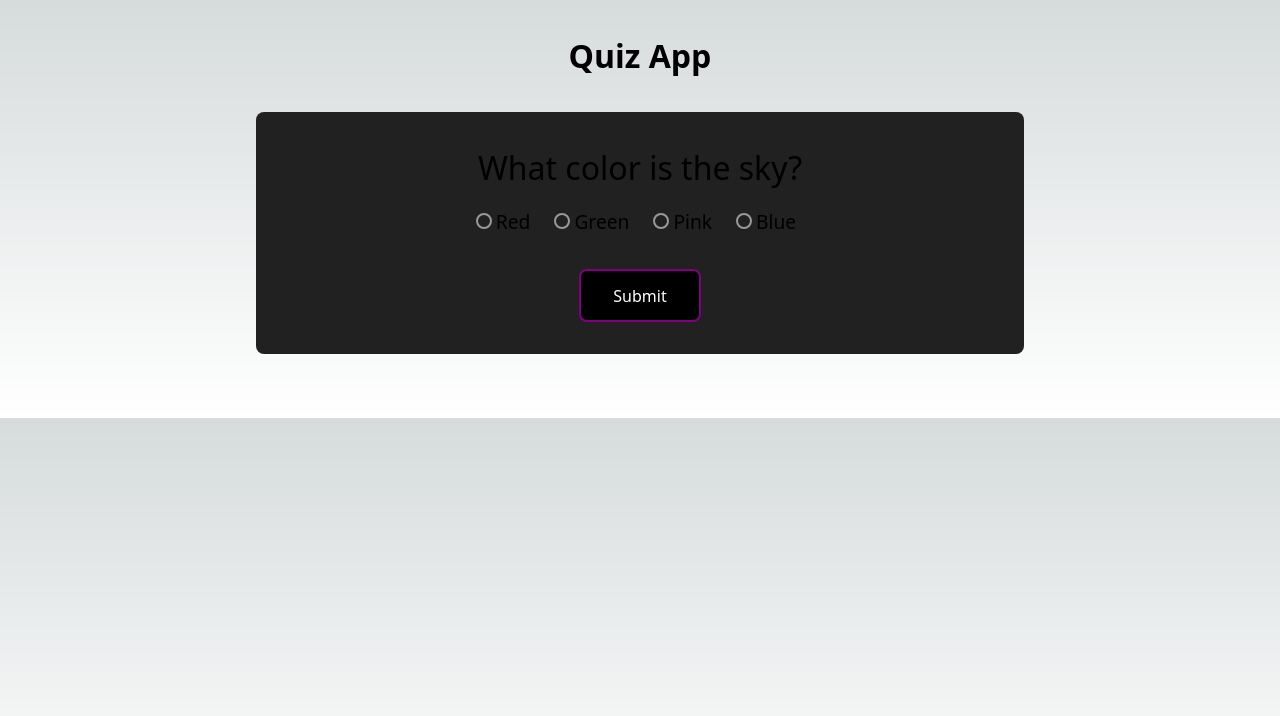
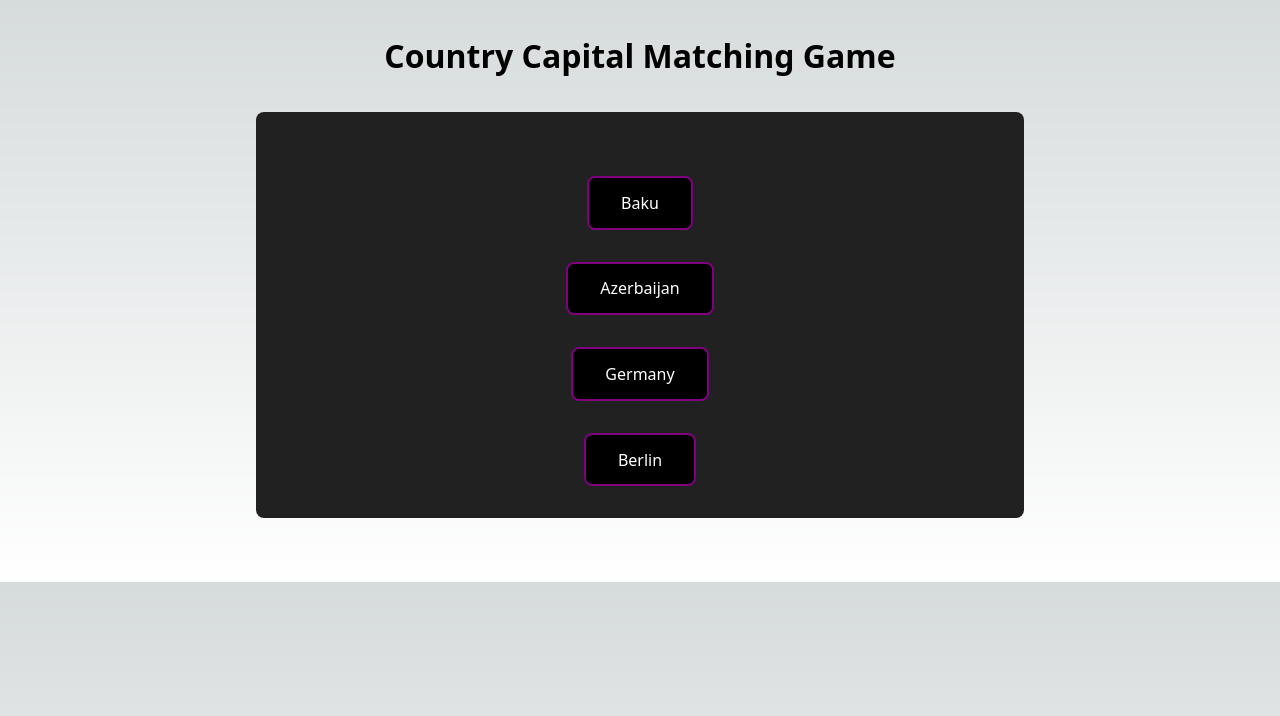
Before and after one commit to nithinK-142/coding-challenges, a React (Vite) app: page / in a window 1280 px wide. Shown: the top 716 px of the page. Built offline with nearby package versions, Linux system fonts and the light colour scheme.

Commit message:
add: CountryCapital game.

```diff
--- a/src/App.tsx
+++ b/src/App.tsx
@@ -1,11 +1,16 @@
-import Quiz from "@/components/Quiz";
-import { quizData } from "@/data/game-data";
+// import Quiz from "@/components/Quiz";
+// import { quizData } from "@/data/game-data";
+import CountryCapitalGame from "@/components/CountryCapital";
+import { countryCapitalData } from "@/data/game-data";
 
 function App() {
   return (
     <main>
-      <h1>Quiz App</h1>
-      <Quiz questions={quizData} />
+      {/* <h1 className="text-center">Quiz App</h1>
+      <Quiz questions={quizData} /> */}
+
+      <h1 className="text-center">Country Capital Matching Game</h1>
+      <CountryCapitalGame data={countryCapitalData} />
     </main>
   );
 }
--- /dev/null
+++ b/src/components/CountryCapital.tsx
@@ -0,0 +1,92 @@
+import { useState } from "react";
+
+type ButtonState = "DEFAULT" | "SELECTED" | "WRONG";
+type Option = {
+  value: string;
+  state: ButtonState;
+};
+
+function randomize() {
+  return Math.random() - 0.6;
+}
+
+function getCountries(data: Record<string, string>) {
+  return Object.keys(data);
+}
+
+function getCapitls(data: Record<string, string>) {
+  return Object.values(data);
+}
+
+function getButtonClass(option: Option) {
+  if (option.state === "SELECTED") return "bg-blue-500";
+  else if (option.state === "WRONG") return "bg-red-500";
+  else return "";
+}
+
+export default function CountryCapital({
+  data,
+}: {
+  data: Record<string, string>;
+}) {
+  const [options, setOptions] = useState<Option[]>(
+    [...getCountries(data), ...getCapitls(data)]
+      .sort(randomize)
+      .map((value) => ({
+        value,
+        state: "DEFAULT",
+      }))
+  );
+
+  const [selected, setSelected] = useState<Option>();
+
+  const isGameOver = options.length === 0;
+
+  function handleButtonClick(option: Option) {
+    if (!selected) {
+      setSelected(option);
+      setOptions(
+        options.map((opt) => ({
+          ...opt,
+          state: opt === option ? "SELECTED" : "DEFAULT",
+        }))
+      );
+    } else {
+      if (
+        selected.value === data[option.value] ||
+        data[selected.value] == option.value
+      ) {
+        setOptions(
+          options.filter((opt) => !isPartofPair(opt, selected, option))
+        );
+      } else {
+        setOptions(
+          options.map((opt) => ({
+            ...opt,
+            state: isPartofPair(opt, selected, option) ? "WRONG" : opt.state,
+          }))
+        );
+      }
+      setSelected(undefined);
+    }
+  }
+
+  function isPartofPair(opt: Option, selected: Option, option: Option) {
+    return opt.value === selected.value || opt.value === option.value;
+  }
+
+  return (
+    <div className="quiz flex-center">
+      {options.map((option) => (
+        <button
+          key={option.value}
+          className={getButtonClass(option)}
+          onClick={() => handleButtonClick(option)}
+        >
+          {option.value}
+        </button>
+      ))}
+      {isGameOver && <h2>Congratulations</h2>}
+    </div>
+  );
+}
--- a/src/data/game-data.ts
+++ b/src/data/game-data.ts
@@ -40,3 +40,11 @@ export const quizData = [
     ],
   },
 ];
+
+type CountryCapitalType = {
+  [key: string]: string;
+}
+export const countryCapitalData: CountryCapitalType = {
+  Germany: "Berlin",
+  Azerbaijan: "Baku",
+};
--- a/src/index.css
+++ b/src/index.css
@@ -70,7 +70,7 @@ h3 {
   position: relative;
 }
 
-.flex {
+.flex-center {
   display: flex;
   flex-direction: column;
   align-items: center;
@@ -137,8 +137,3 @@ h3 {
 span {
   font-weight: 400;
 }
-
-.selected {
-  background-color: #09bfff;
-  opacity: 0.8;
-}
```
